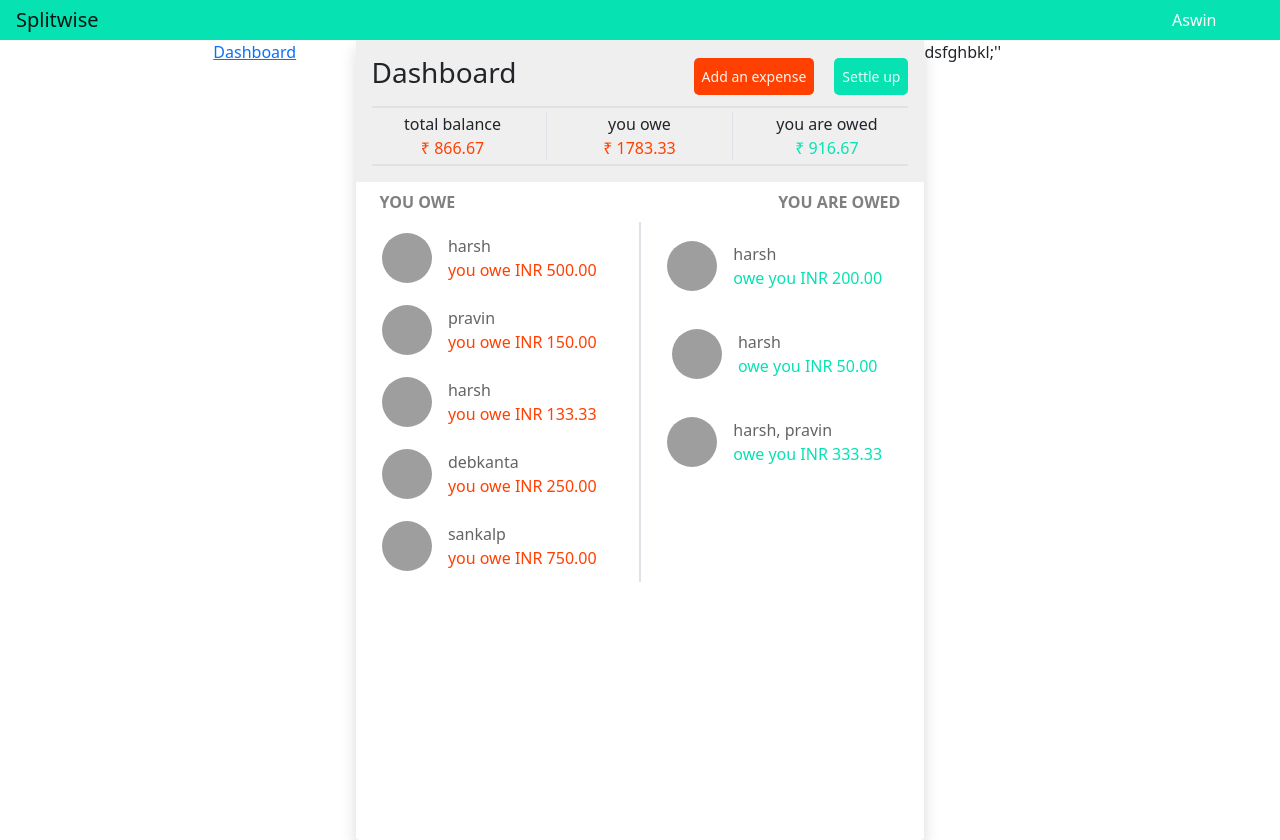
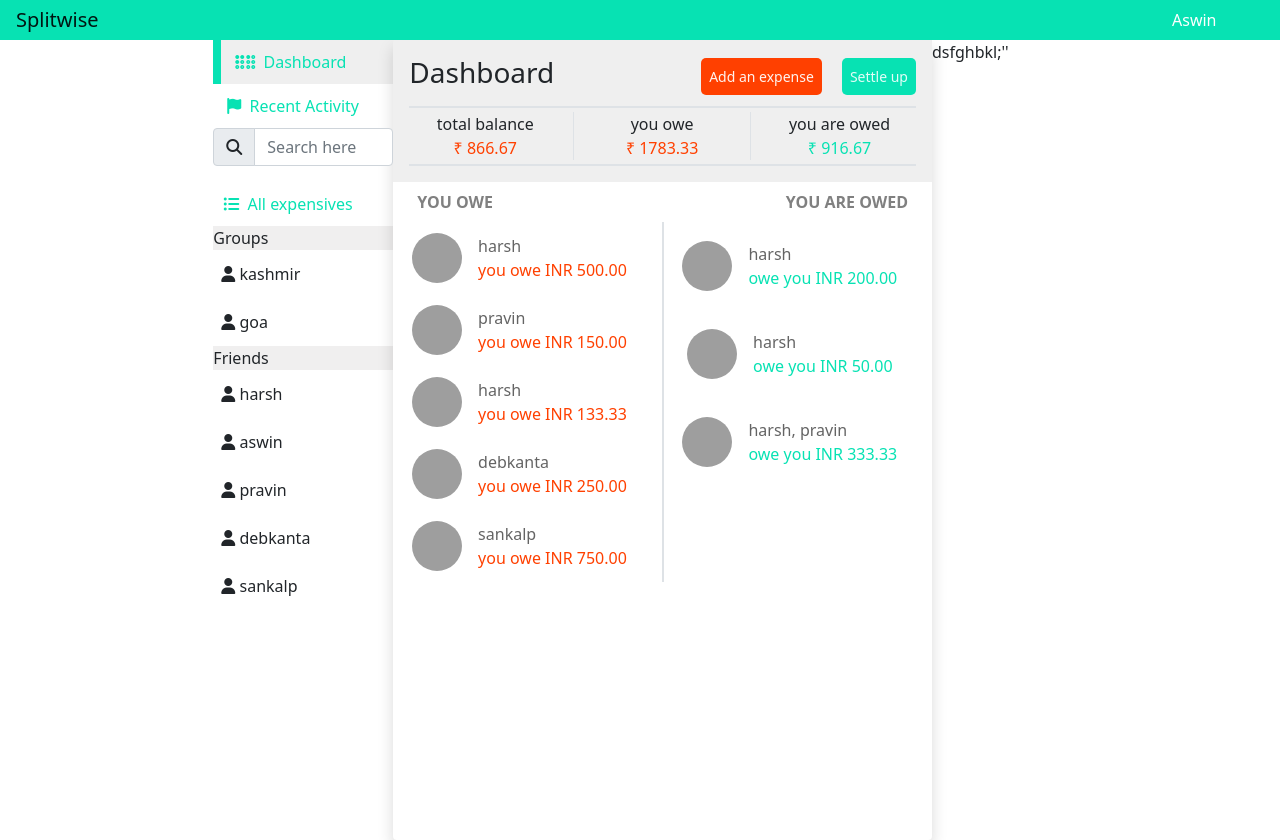
Before and after one commit to aswin-kumar-1999/SplitWise-vue, a Vue app: page /dashboard in a window 1280 px wide. Built offline with nearby package versions, Linux system fonts and the light colour scheme; grey boxes are pictures that could not be loaded.

Commit message:
Created left panel layout

```diff
--- a/src/App.vue
+++ b/src/App.vue
@@ -1,14 +1,15 @@
 <template>
   <div class="d-flex align-items-center justify-content-center flex-column">
     <Header />
-    <div class="d-flex col-md-8 center-panel">
-      <div class="col-2 ">
-        <router-link to="/">Dashboard</router-link>
+    <div class="d-flex col-md-8 panel">
+      <div class="left">
+        <!-- <router-link to="/">Dashboard</router-link> -->
+          <LeftPanel />
       </div>
-      <div class="col-8 shadow bg-body rounded">
+      <div class="center shadow bg-body rounded">
         <router-view />
       </div>
-      <div class="col-2">dsfghbkl;''</div>
+      <div class="right">dsfghbkl;''</div>
     </div>
   </div>
 </template>
@@ -20,10 +21,10 @@
 
 
 <script>
-import Header from './components/Header/Header.vue'
-// import LeftPanel from './components/LeftPanel/LeftPanel'
+import Header from "./components/Header/Header.vue";
+import LeftPanel from "./components/LeftPanel/LeftPanel";
 export default {
-  components: {Header},
+  components: { Header, LeftPanel },
 };
 </script>
 
@@ -33,9 +34,12 @@
 
 
 <style>
-#nav a.router-link-exact-active {
-  color: #42b983;
+.router-link-active {
+  background: rgba(236, 236, 236, 0.836);
+  border-left: 8px solid #07e2b3;
+  width: 180px;
 }
+
 .debt {
   color: #ff4000;
 }
@@ -53,7 +57,13 @@
   border-radius: 5px;
   margin-top: 10vh;
 }
-.center-panel {
+.panel {
   min-height: 100vh;
 }
+.left, .right{
+  width: 200px;
+}
+.center{
+  width: 800px;
+}
 </style>
--- /dev/null
+++ b/src/components/LeftPanel/LeftPanel.vue
@@ -0,0 +1,103 @@
+<template>
+  <div className="leftPanel d-flex flex-column">
+    <router-link to="dashboard" class="route">
+      <div>
+        <i className="fa fa-braille p-1"></i>
+        Dashboard
+      </div>
+    </router-link>
+    <router-link to="activity" class="route">
+      <div>
+        <i className="fa fa-flag p-1"></i>
+        Recent Activity
+      </div>
+    </router-link>
+    <div className="input-group mb-3">
+      <span className="input-group-text" id="basic-addon1">
+        <i className="fa fa-search"></i>
+      </span>
+      <input
+        type="text"
+        className="form-control"
+        placeholder="Search here"
+        aria-describedby="basic-addon1"
+        v-model="search"
+      />
+    </div>
+    <router-link to="expense" class="route">
+      <div onClick="{this.displayRight}">
+        <i className="fa fa-list-ul pe-1"></i>
+        All expensives
+      </div>
+    </router-link>
+    <div className="left-links group-user-tag">Groups</div>
+
+    <div v-for="(gname, index) in group" :key="index" class="p-2 my-1">
+      <Group
+        :display="groupDisplay[index]"
+        :uname="gname"
+        parentCallback="{this.getChildData}"
+      />
+    </div>
+
+    <div className="left-links group-user-tag">Friends</div>
+
+    <div v-for="(uname, index) in users" :key="index" class="p-2 my-1">
+      <Users
+        :display="usersDisplay[index]"
+        :uname="uname"
+        parentCallback="this.getChildData"
+      />
+    </div>
+  </div>
+</template>
+
+<script>
+import Users from "./User.vue";
+import Group from "./User.vue";
+
+export default {
+  name: "LeftPanel",
+  data() {
+    return {
+      group: [],
+      groupDisplay: [],
+      users: [],
+      usersDisplay: [],
+      search: "",
+      counter: 0,
+    };
+  },
+  methods: {
+    storeData() {
+      for (let key in this.$store.state.group) {
+        this.group = [...this.group, key];
+        this.groupDisplay = [...this.groupDisplay, "block"];
+      }
+      for (let key in this.$store.state.user) {
+        this.users = [...this.users, key];
+        this.usersDisplay = [...this.usersDisplay, "block"];
+      }
+    },
+  },
+  created() {
+    this.storeData();
+  },
+  components: { Users, Group },
+};
+</script>
+
+<style scoped>
+.route {
+  color: #07e2b3;
+  width: 180px;
+  padding: 10px;
+  text-decoration: none;
+}
+.input-group {
+  width: 180px;
+}
+.group-user-tag {
+  background-color: rgb(240, 239, 239);
+}
+</style>
--- /dev/null
+++ b/src/components/LeftPanel/User.vue
@@ -0,0 +1,17 @@
+<template>
+  <div className="users-groups" onClick="{this.clickHandeler}">
+    <i className="fa fa-user"></i>
+    {{uname}}
+  </div>
+</template>
+
+<script>
+export default {
+  name: "User",
+  methods: {},
+  props: ["uname", "display"],
+};
+</script>
+
+<style scoped>
+</style>
```
Also changed, not shown: src/components/Expense/Expense.vue (+12 -3 lines).
